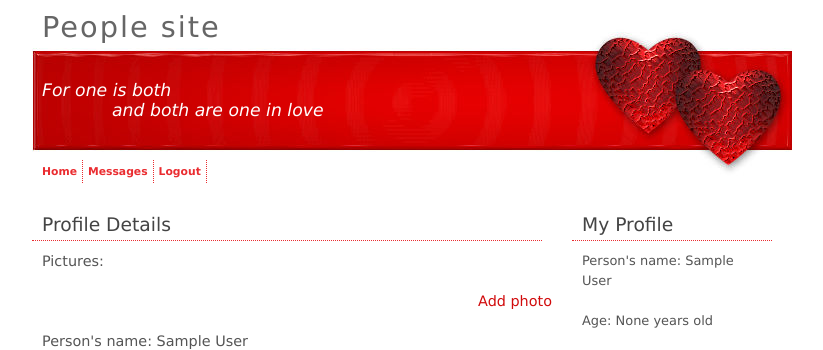
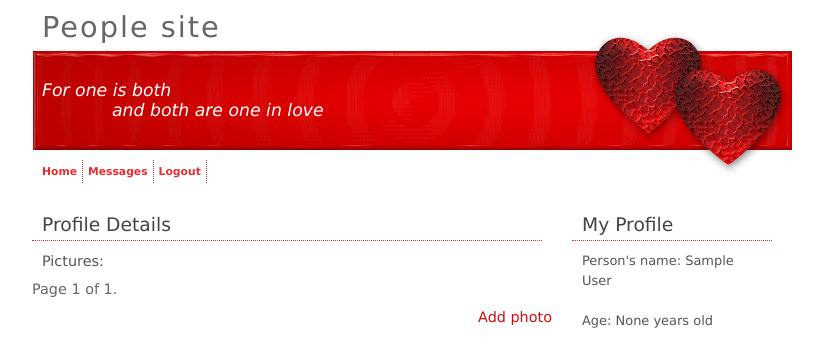
Before and after one commit to slavileft/PeopleSite, a Django app: page /accounts/details/1/ in a window 1280 px wide. Shown: the top 350 px of the page, without its empty margins (228-1051 px from the left). Run offline with Django 4.2, Linux system fonts and the light colour scheme; the visitor is signed in with stand-in values (Sample User, id 1); data comes from the database, SQL or seed files in the repository; data that the repository does not hold is empty.

Commit message:
Added pagination for profiles and for pictures. Added 404 page.

```diff
--- a/PeopleSite/accounts/views.py
+++ b/PeopleSite/accounts/views.py
@@ -1,6 +1,7 @@
 from django.contrib.auth import get_user_model, login
 from django.contrib.auth.mixins import LoginRequiredMixin
 from django.contrib.auth.views import LoginView, LogoutView
+from django.core.paginator import Paginator
 from django.urls import reverse_lazy
 from django.views import generic as views
 
@@ -34,12 +35,18 @@
 class UserDetailsView(LoginRequiredMixin, views.DetailView):
     template_name = 'accounts/user-details-page.html'
     model = UserModel
+    photos_paginate_by = 3
 
     def get_context_data(self, **kwargs):
         context = super().get_context_data(**kwargs)
+        photos = self.object.photo_set.all()
+        paginator = Paginator(photos, self.photos_paginate_by)
+        page_number = self.request.GET.get('page')
+        page_obj = paginator.get_page(page_number)
 
         context['is_owner'] = self.request.user == self.object
         context['thread_form'] = ThreadForm(self.request.POST)
+        context['page_obj'] = page_obj
 
         return context
 
--- a/PeopleSite/settings.py
+++ b/PeopleSite/settings.py
@@ -10,11 +10,9 @@
 
 SECRET_KEY = os.environ.get('SECRET_KEY')
 
-DEBUG = os.environ.get('DEBUG')
+DEBUG = int(os.environ.get('DEBUG', 1))
 
-ALLOWED_HOSTS = []
-
-# Application definition
+ALLOWED_HOSTS = [os.environ.get('ALLOWED_HOSTS')]
 
 INSTALLED_APPS = [
     'django.contrib.admin',
--- /dev/null
+++ b/templates/404.html
@@ -0,0 +1,6 @@
+{% extends 'base.html' %}
+{% load static %}
+{% block page_content %}
+<h1>The page you are looking for doesn't exist.</h1>
+<h3>You may have mistyped the address of the page or the page may have moved.</h3>
+{% endblock %}
--- a/templates/accounts/user-details-page.html
+++ b/templates/accounts/user-details-page.html
@@ -7,13 +7,32 @@
         <div id="left">
             <h1>Profile Details</h1>
             <p>Pictures:</p>
-            <div>
-                {% for object in object.photo_set.all %}
-                    <img width="200" src="{{ object.photo.url }}" alt="{{ object.pk }}">
-                    <div>
-                        <a href="{% url 'photo details' pk=object.pk %}">View Photo</a>
+            <div class="row">
+                {% for object in page_obj %}
+                    <div class="column">
+                        <img width="150" src="{{ object.photo.url }}" alt="{{ object.pk }}">
+                        <div>
+                            <a href="{% url 'photo details' pk=object.pk %}">View Photo</a>
+                        </div>
                     </div>
                 {% endfor %}
+            </div>
+            <div class="pagination">
+                <span class="step-links">
+                    {% if page_obj.has_previous %}
+                        <a href="?page=1">&laquo; first</a>
+                        <a href="?page={{ page_obj.previous_page_number }}">previous</a>
+                    {% endif %}
+
+                    <span class="current">
+                    Page {{ page_obj.number }} of {{ page_obj.paginator.num_pages }}.
+                </span>
+
+                    {% if page_obj.has_next %}
+                        <a href="?page={{ page_obj.next_page_number }}">next</a>
+                        <a href="?page={{ page_obj.paginator.num_pages }}">last &raquo;</a>
+                    {% endif %}
+                </span>
             </div>
             {% if is_owner %}
                 <p align="right">
--- a/templates/photos/photo-details-page.html
+++ b/templates/photos/photo-details-page.html
@@ -10,7 +10,7 @@
                 <a href="{% url 'user details' pk=object.person.pk %}">Back to Profile</a>
             </div>
             <div>
-                <img width="500" src="{{ object.photo.url }}" alt="">
+                <img width="500" src="{{ object.photo.url }}" alt="photo {{ object.pk }}">
                 {% if is_owner %}
                     <div>
                         <a href="{% url 'photo edit' pk=object.pk %}">Edit Photo</a>
@@ -95,13 +95,12 @@
                                         <div class="profile_img">
                                             <div class="image">
                                                 <!-- User Profile Image -->
-                                                <img src="{{ comment.person.profile_picture }}" alt="img8">
+                                                <img src="{{ comment.person.profile_picture.url }}" alt="img8">
                                             </div>
                                         </div>
                                     </div>
                                     <p>
                                         <!-- Link to User Profile Details Page-->
-                                        <!-- User First and/or Last Name or username-->
                                         <a href="{% url 'user details' pk=comment.person.pk %}">{{ comment.person }}</a>
                                         <!-- User Comment -->
                                         - {{ comment.text }}
```
